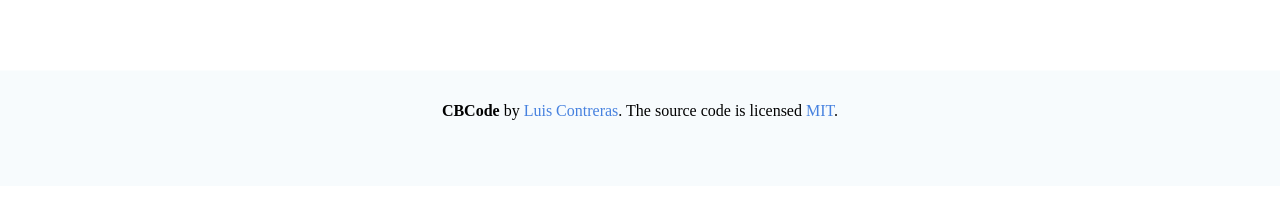
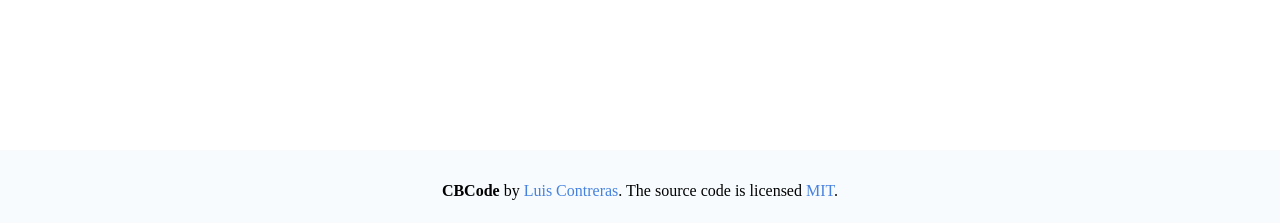
Before and after one commit to ellcontreras/abcode, a Vue app: page / in a window 1280 px wide. Shown: the part 729-952 px from the top of the page. Before the commit the page ends 915 px from the top, so only its background shows below. Built offline with nearby package versions, Linux system fonts and the light colour scheme; no server answers; what @ckeditor/ckeditor5-vue would draw is missing.

Commit message:
#17 updated styles for footer

```diff
--- a/src/sass/styles.scss
+++ b/src/sass/styles.scss
@@ -8,11 +8,11 @@ body {
 
 .my-footer,
 .push {
-  height: 100px !important;
+  height: 180px !important;
 }
 .my-footer {
   background-color: #f7fbfd;
-  padding-top: 1em;
+  padding: 1em;
 }
 
 .has-text-centered {
```
